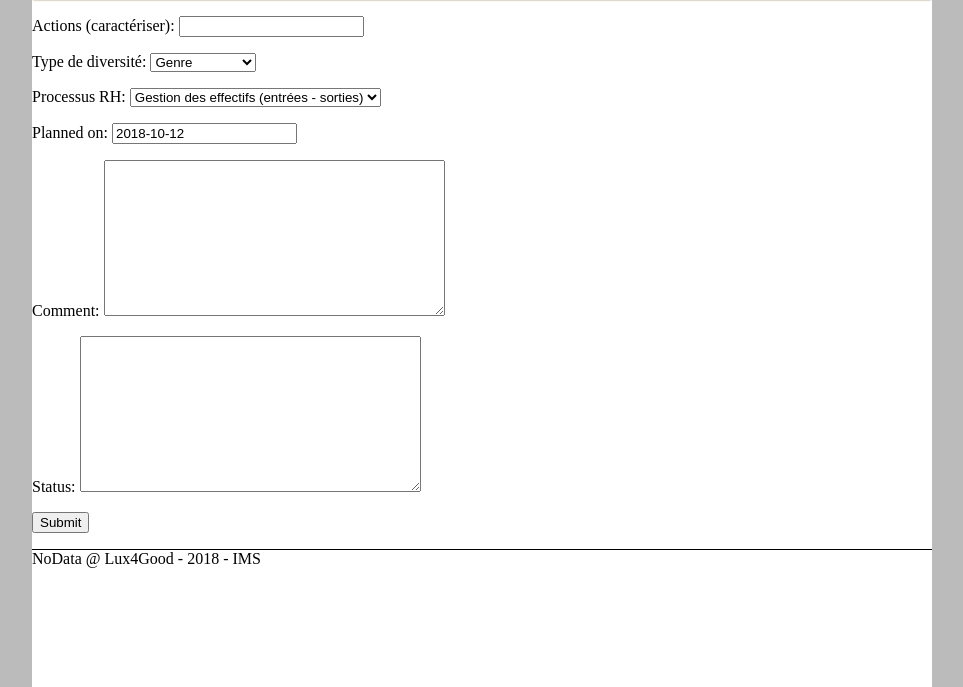
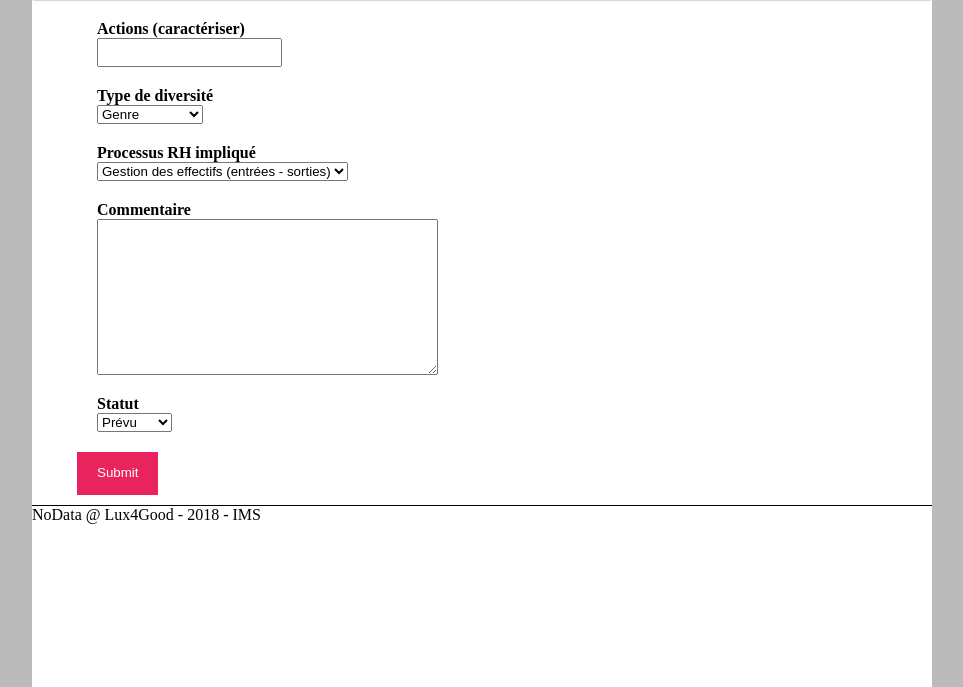
Before and after one commit to stellasia/l4gims, a Django app: page /actions/ in a window 1280 px wide. Shown: the part 113-800 px from the top of the page, without its empty margins (158-1121 px from the left). Run offline with Django 3.2, Linux system fonts and the light colour scheme.

Commit message:
Style for the action form

```diff
--- a/actions/forms.py
+++ b/actions/forms.py
@@ -22,10 +22,16 @@ class ActionsForm(forms.Form):
         (10, "Relations professionnelles"),
     )
 
+    STATUS = (
+        (1, "Prévu"),
+        (2, "En cours"),
+        (3, "Fini"),
+    )
+
     action = forms.CharField(label="Actions (caractériser)", max_length=250)
     diversity_type = forms.ChoiceField(label="Type de diversité", choices=DIVERSITY_TYPE)
 
-    processus = forms.ChoiceField(label="Processus RH", choices=PROCESSUS)
-    planned_on = forms.DateField(initial=datetime.date.today)
-    comment = forms.CharField(widget=forms.Textarea)
-    status = forms.CharField(widget=forms.Textarea)
+    processus = forms.ChoiceField(label="Processus RH impliqué", choices=PROCESSUS)
+    planned_on = forms.DateField(initial=datetime.date.today, label="Plannifée le", widget=forms.HiddenInput)
+    comment = forms.CharField(widget=forms.Textarea, label="Commentaire")
+    status = forms.ChoiceField(label="Statut", choices=STATUS)
--- a/actions/templates/actions.html
+++ b/actions/templates/actions.html
@@ -4,7 +4,99 @@
 
 {% block content %}
 <form method="post" action="/">{% csrf_token %}
-{{ form.as_p }}
-<input type="submit">
+
+  <div id="question_0" class="form-group">
+    <div class="libelle">
+      <label class="control-label" for="{{ form.action.id_for_label }}">
+        {{ form.action.label }}
+        {% if form.action.help_text %}<span>{{ form.action.help_text }}</span>{% endif %}
+      </label>
+    </div>
+    <div class="answer">
+      {{ form.action }}
+      {% if form.action.errors %}
+      {{ form.action.errors }}
+      {% endif %}
+    </div>
+  </div>
+
+  <div id="question_1" class="form-group">
+    <div class="libelle">
+      <label class="control-label" for="{{ form.diversity_type.id_for_label }}">
+        {{ form.diversity_type.label }}
+        {% if form.diversity_type.help_text %}<span>{{ form.diversity_type.help_text }}</span>{% endif %}
+      </label>
+    </div>
+    <div class="answer">
+      {{ form.diversity_type }}
+      {% if form.diversity_type.errors %}
+      {{ form.diversity_type.errors }}
+      {% endif %}
+    </div>
+  </div>
+
+  <div id="question_2" class="form-group">
+    <div class="libelle">
+      <label class="control-label" for="{{ form.processus.id_for_label }}">
+        {{ form.processus.label }}
+        {% if form.processus.help_text %}<span>{{ form.processus.help_text }}</span>{% endif %}
+      </label>
+    </div>
+    <div class="answer">
+      {{ form.processus }}
+      {% if form.processus.errors %}
+      {{ form.processus.errors }}
+      {% endif %}
+    </div>
+  </div>
+
+  {% comment %}
+  <div id="question_3" class="form-group">
+    <div class="libelle">
+      <label class="control-label" for="{{ form.planned_on.id_for_label }}">
+        {{ form.planned_on.label }}
+        {% if form.planned_on.help_text %}<span>{{ form.planned_on.help_text }}</span>{% endif %}
+      </label>
+    </div>
+    <div class="answer">
+      {{ form.planned_on }}
+      {% if form.planned_on.errors %}
+      {{ form.planned_on.errors }}
+      {% endif %}
+    </div>
+  </div>
+ {% endcomment %}
+
+  <div id="question_4" class="form-group">
+    <div class="libelle">
+      <label class="control-label" for="{{ form.comment.id_for_label }}">
+        {{ form.comment.label }}
+        {% if form.comment.help_text %}<span>{{ form.comment.help_text }}</span>{% endif %}
+      </label>
+    </div>
+    <div class="answer">
+      {{ form.comment }}
+      {% if form.comment.errors %}
+      {{ form.comment.errors }}
+      {% endif %}
+    </div>
+  </div>
+
+  <div id="question_6" class="form-group">
+    <div class="libelle">
+      <label class="control-label" for="{{ form.status.id_for_label }}">
+        {{ form.status.label }}
+        {% if form.status.help_text %}<span>{{ form.status.help_text }}</span>{% endif %}
+      </label>
+    </div>
+    <div class="answer">
+      {{ form.status }}
+      {% if form.status.errors %}
+      {{ form.status.errors }}
+      {% endif %}
+    </div>
+  </div>
+
+  <input type="submit">
 </form>
 {% endblock %}
--- a/questionnaire/forms.py
+++ b/questionnaire/forms.py
@@ -134,14 +134,14 @@ class QuestionsForm(forms.Form):
         choices=YES_NO,
         widget=forms.RadioSelect
     )
-    actions_for_diversity = forms.ChoiceField(
+    actions_for_diversity = forms.MultipleChoiceField(
         label="Vos actions en faveur de la diversité concernent:",
         choices=ACTIONS_FOR_DIVERSITY,
         widget=forms.CheckboxSelectMultiple,
     )
 
     # section 3
-    process = forms.ChoiceField(
+    process = forms.MultipleChoiceField(
         label="Choisissez dans la liste ci-dessous les processus dont dispose votre entreprise",
         choices=PROCESS,
         widget=forms.CheckboxSelectMultiple,
--- a/questionnaire/urls.py
+++ b/questionnaire/urls.py
@@ -9,7 +9,7 @@ urlpatterns = [
     path('', TemplateView.as_view(template_name="home.html")),
     path('apropos/', TemplateView.as_view(template_name="about.html")),
     path('diagnostic/', views.QuestionnaireView.as_view()),
-    path('merci/', TemplateView.as_view(template_name="merci.html")),
+    path('ok/', TemplateView.as_view(template_name="ok.html")),
     path('stats/', TemplateView.as_view(template_name="stats.html")),
 
 ]
--- a/questionnaire/views.py
+++ b/questionnaire/views.py
@@ -8,7 +8,7 @@ from .forms import QuestionsForm
 class QuestionnaireView(FormView):
     form_class = QuestionsForm
     template_name = "questionnaire.html"
-    success_url = '/merci/'
+    success_url = '/ok/'
     section_title = "BIEN-ÊTRE ET ENVIRONNEMENT"
 
     def form_valid(self, form):
--- a/static/style.css
+++ b/static/style.css
@@ -61,16 +69,16 @@ footer {
     border-top: 1px solid black;
 }
 
-form.diag {
+form {
     width: 90%;
     margin: auto;
 }
 
-form.diag h3 {
+form h3 {
     color: #E9235E;
 }
 
-form.diag input[type="submit"] {
+form input[type="submit"] {
     background: #E9235E;
     color: white;
     border: none;
@@ -78,11 +86,11 @@ form.diag input[type="submit"] {
     cursor: pointer;
 }
 
-form.diag input[type="submit"]:hover {
+form input[type="submit"]:hover {
     background: #CC0033;
 }
 
-form.diag input {
+form input {
     line-height: 1.7em;
 }
 
@@ -96,18 +104,28 @@ input[type=number] {
     -moz-appearance:textfield;
 }
 
-form.diag ul {
+form ul {
     list-style: none;
 }
 
-form.diag .form-group {
+form .form-group {
     margin: 20px;
 }
 
-form.diag .libelle {
+form .libelle {
     font-weight: bold;
 }
 
-form.diag li {
+form li {
     line-height: 2em;
 }
+
+form .error {
+    color: red;
+}
+
+.content-simple {
+    width: 90%;
+    margin: 50px auto;
+    text-align: center;
+}
--- a/templates/base.html
+++ b/templates/base.html
@@ -19,8 +19,10 @@
       </nav>
     </header>
 
-    {% block content %}
-    {% endblock %}
+    <div class="content">
+      {% block content %}
+      {% endblock %}
+    </div>
 
     <footer>
       NoData @ Lux4Good - 2018 - IMS
```
Also changed, not shown: other parts of static/style.css (+8 -0 lines).
